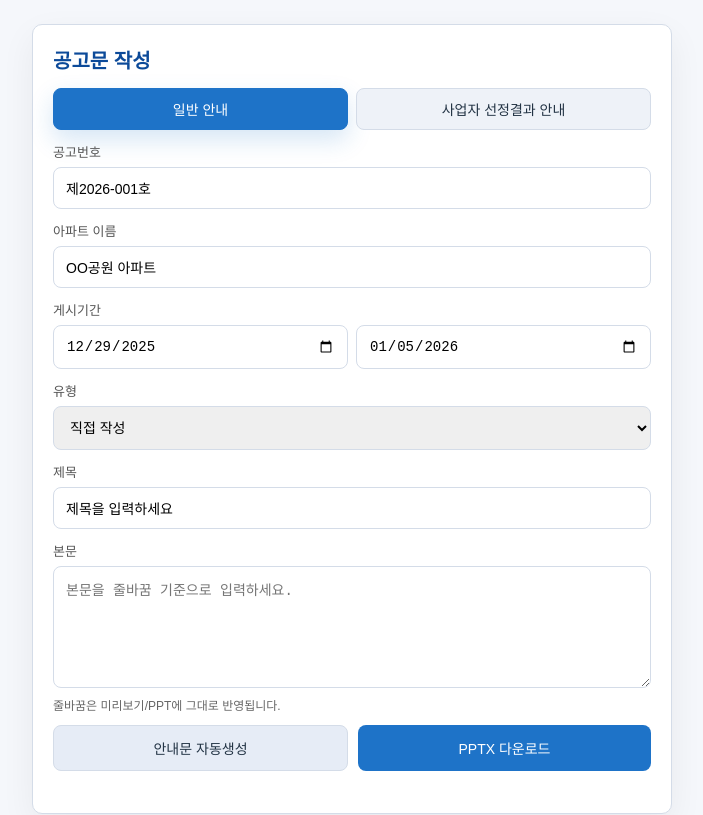
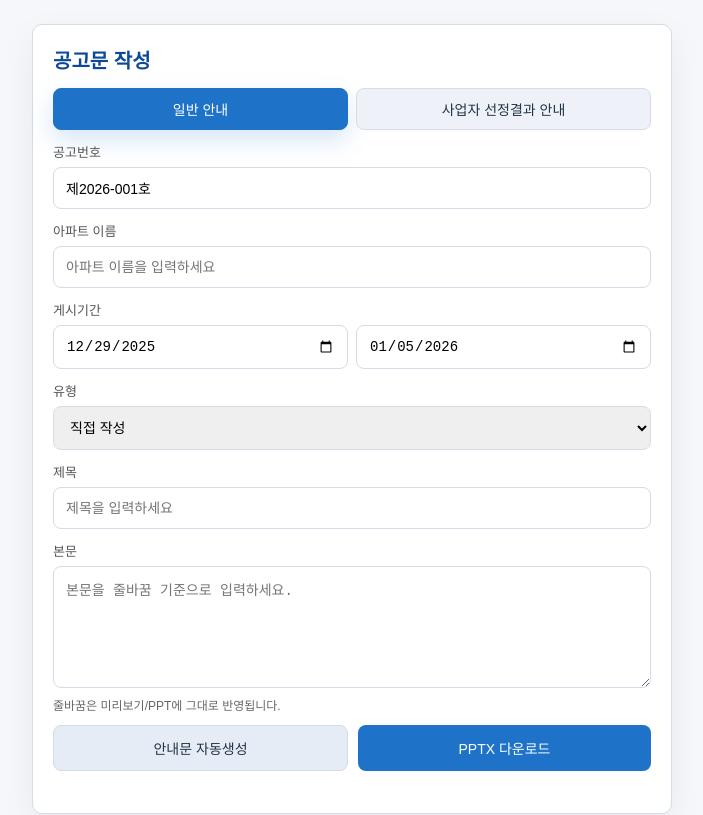
Before and after one commit to jjjjnate-dotcom/---, a website: page index.html in a window 1280 px wide. Shown: the top 815 px of the page, without its empty margins (288-991 px from the left). Drawn offline with Linux system fonts and the light colour scheme.

Commit message:
Raise minimum body length to 630

```diff
--- a/index.html
+++ b/index.html
@@ -298,7 +298,7 @@
     </div>
     <div class="field">
       <label for="apt_name">아파트 이름 </label>
-      <input id="apt_name" type="text" autocomplete="off">
+      <input id="apt_name" type="text" autocomplete="off" placeholder="아파트 이름을 입력하세요">
     </div>
     <div class="field">
       <label>게시기간</label>
@@ -334,7 +334,7 @@
     </div>
     <div class="field">
       <label for="title">제목</label>
-      <input id="title" type="text" autocomplete="off">
+      <input id="title" type="text" autocomplete="off" placeholder="제목을 입력하세요">
     </div>
     <div class="field" id="body-field">
       <label for="body">본문 </label>
@@ -427,10 +427,10 @@
         downloadName: "notice_a4.pptx",
         defaults: {
           notice_no: "제2026-001호",
-          apt_name: "OO공원 아파트",
+          apt_name: "",
           start: "2025-12-29",
           end: "2026-01-05",
-          title: "제목을 입력하세요",
+          title: "",
           notice_type: "직접 작성",
           body: [],
           footer: "",
@@ -444,7 +444,7 @@
           apt_name: "",
           start: "2025-12-23",
           end: "2025-12-30",
-          title: "사업자 선정 결과 안내",
+          title: "",
           body: [
             "국토교통부 고시 [주택관리업자 및 사업자 선정지침] 제11조에 따라 사업자 선정결과를 아래와 같이 공고합니다.",
             "- 아  래 -",
@@ -988,7 +988,7 @@
 다음 줄에 "-  아   래  -" 를 단독 한 줄로 출력하고, 좌우에 다른 문자 없이 가운데 정렬처럼 보이도록 공백을 유지한다.
 
 번호 1~7까지 정확히 7개 실천사항 (각 항목은 한 문장, “~주시기 바랍니다/부탁드립니다/권장드립니다” 톤 유지)선택한 주제에 관한 구체적인 실천 방법, 약 350-450자)
-⚠️ 절대 엄수: 본문은 반드시 600자 이상 750자 이하로 작성! (A4 한 장 분량)
+⚠️ 절대 엄수: 본문은 반드시 630자 이상 750자 이하로 작성! (A4 한 장 분량)
 ⚠️ 인사말, 안내 배경, 협조 당부: 마침표(.) 뒤에는 반드시 줄바꿈 추가
 ⚠️ 번호 목록(1., 2., 3. 등): 각 항목은 마침표 1개로 한 문장, 항목 간 빈 줄 없이 한 줄씩
 ⚠️ 번호 목록은 "1. ", "2. ", "3. " 형식으로 작성
```
